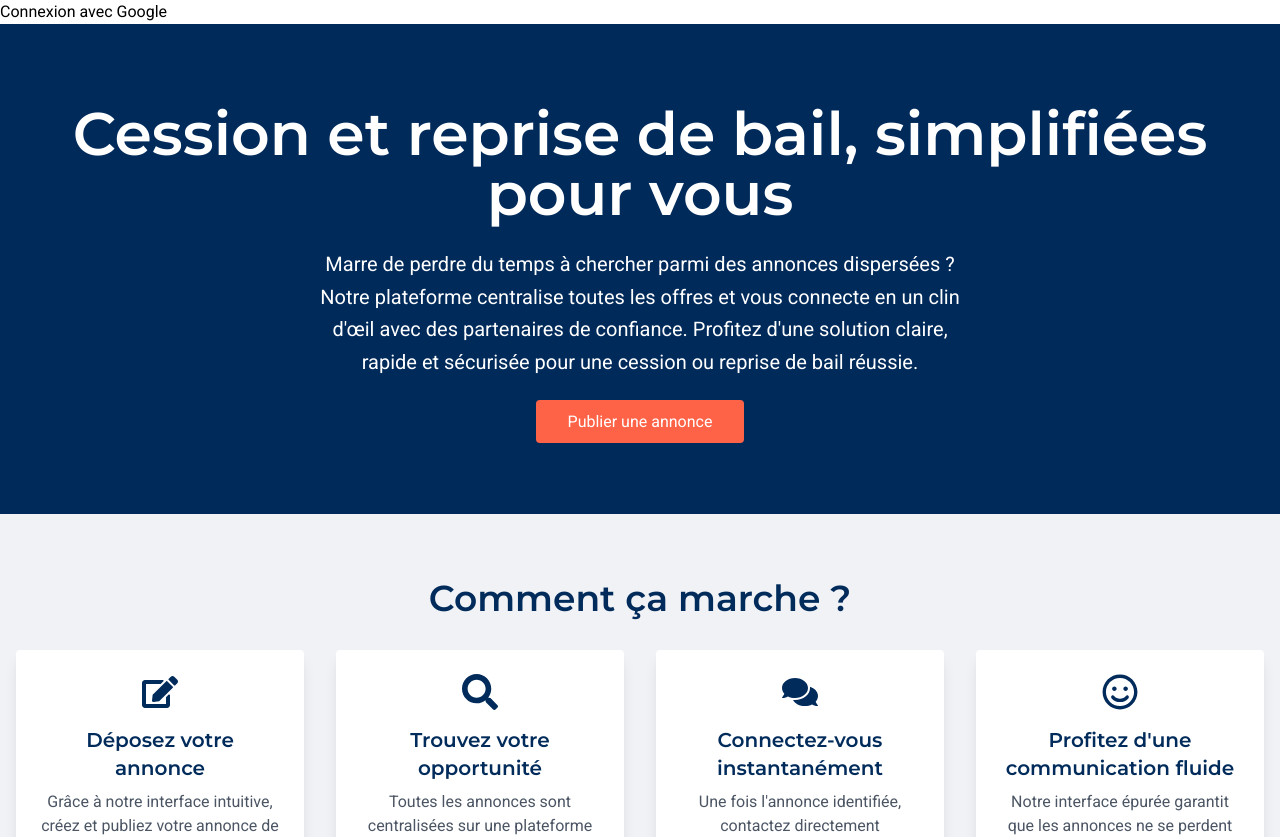
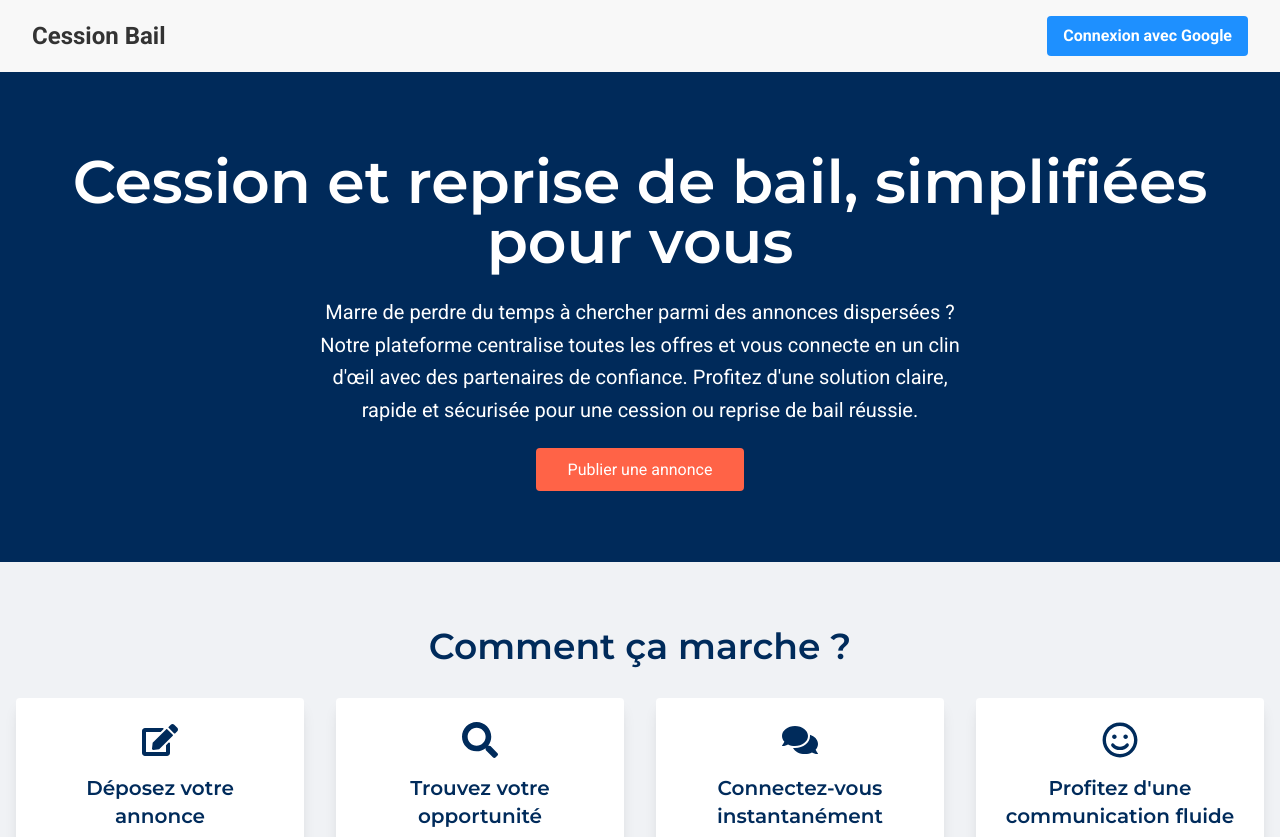
Before and after one commit to GuillaumeGandolfi/BailConnect, a Next.js app: page / in a window 1280 px wide. Shown: the top 837 px of the page. Built offline with nearby package versions, Linux system fonts and the light colour scheme; no server answers.

Commit message:
optimize Google OAuth integration

```diff
--- a/src/app/page.jsx
+++ b/src/app/page.jsx
@@ -1,7 +1,7 @@
 "use client";
 import React from "react";
 import Head from "next/head";
-import AuthButtons from "../components/AuthButtons";
+import Header from "../components/Header";
 import HeroSection from "../components/HeroSection";
 import ProcessSection from "../components/ProcessSection";
 import CtaSection from "../components/CTASection";
@@ -17,14 +17,11 @@ export default function HomePage() {
         />
       </Head>
 
-      <AuthButtons />
+      <Header />
 
       <HeroSection />
-
       <ProcessSection />
-
       <CtaSection />
-
       <FaqSection />
     </>
   );
--- a/src/components/AuthButtons.jsx
+++ b/src/components/AuthButtons.jsx
@@ -7,14 +7,26 @@ export default function AuthButtons() {
 
   if (session) {
     return (
-      <div>
-        <p>Connecté en tant que {session.user.email}</p>
-        <button onClick={() => signOut()}>Déconnexion</button>
+      <div className="flex items-center space-x-4">
+        <p className="text-blue-deep">
+          Connecté en tant que {session.user.email}
+        </p>
+        <button
+          onClick={() => signOut()}
+          className="bg-orange-coral text-white font-bold py-2 px-4 rounded"
+        >
+          Déconnexion
+        </button>
       </div>
     );
   }
 
   return (
-    <button onClick={() => signIn("google")}>Connexion avec Google</button>
+    <button
+      onClick={() => signIn("google")}
+      className="bg-blue-bright text-white font-bold py-2 px-4 rounded"
+    >
+      Connexion avec Google
+    </button>
   );
 }
--- /dev/null
+++ b/src/components/Header.jsx
@@ -0,0 +1,33 @@
+import Link from "next/link";
+import AuthButtons from "./AuthButtons";
+
+export default function Header() {
+  return (
+    <header
+      style={{
+        display: "flex",
+        justifyContent: "space-between",
+        alignItems: "center",
+        padding: "1rem 2rem",
+        backgroundColor: "#f8f8f8",
+      }}
+    >
+      <div>
+        <Link
+          href="/"
+          style={{
+            fontSize: "1.5rem",
+            fontWeight: "bold",
+            color: "#333",
+            textDecoration: "none",
+          }}
+        >
+          Cession Bail
+        </Link>
+      </div>
+      <nav>
+        <AuthButtons />
+      </nav>
+    </header>
+  );
+}
```
